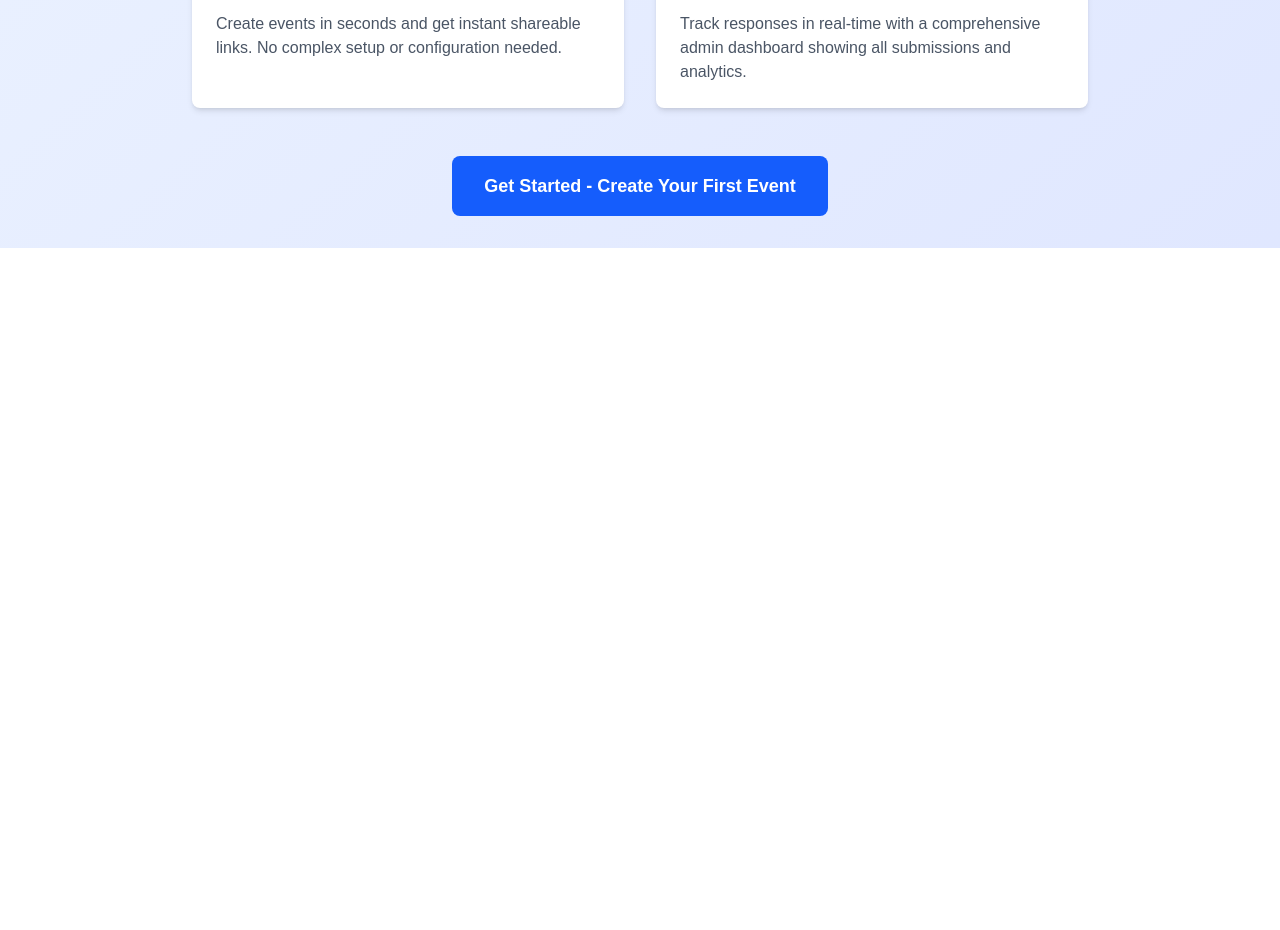
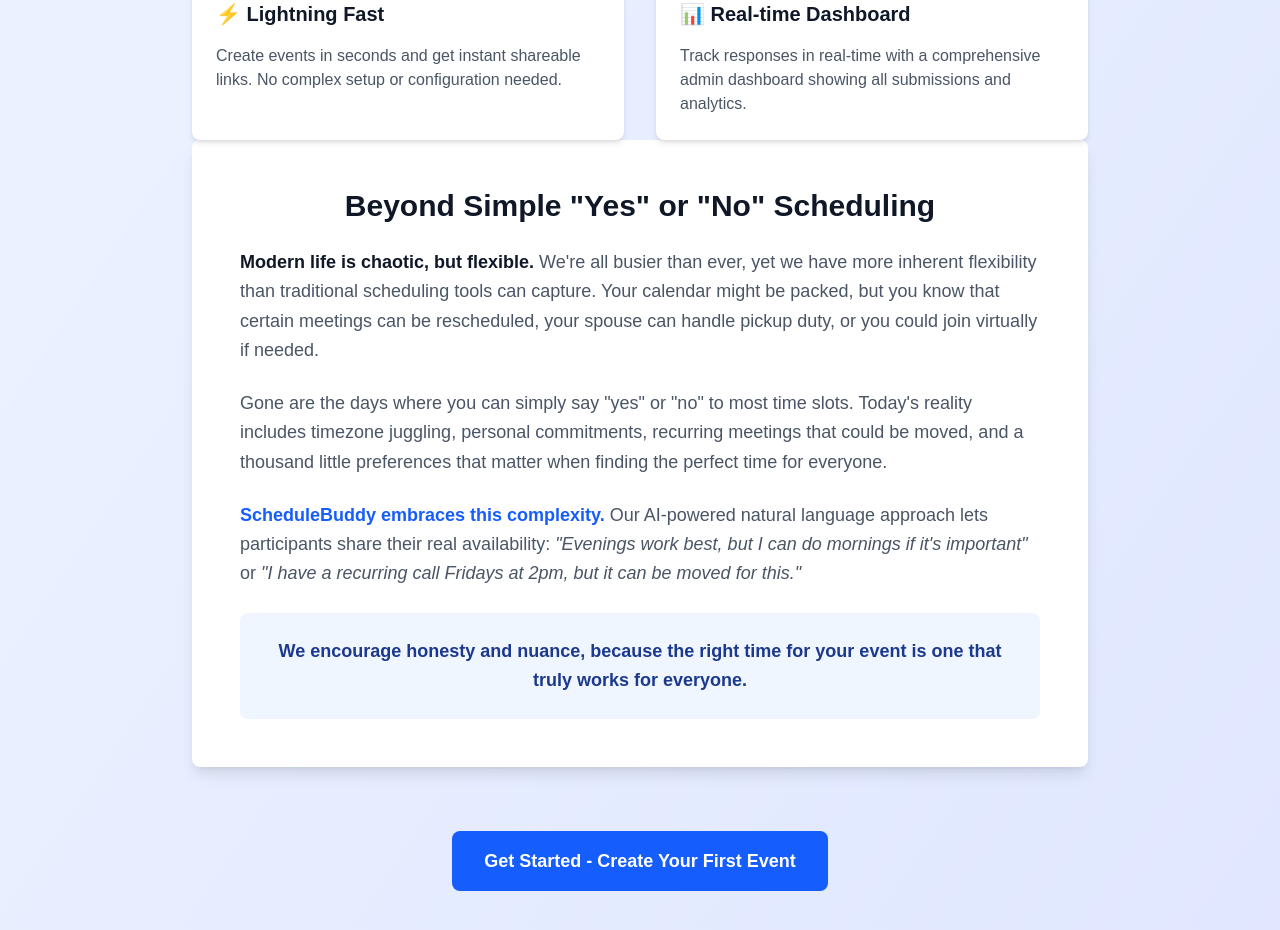
Before and after one commit to patrickjgilbert/sb5, a Next.js app in the folder schedulebuddy/: page / in a window 1280 px wide. Shown: the part 936-1866 px from the top of the page. Before the commit the page ends 1184 px from the top, so only its background shows below. Built offline with nearby package versions, Linux system fonts and the light colour scheme.

Commit message:
Enhance homepage: add top padding, update description, add compelling value proposition section about modern scheduling complexity

```diff
--- a/schedulebuddy/src/app/page.tsx
+++ b/schedulebuddy/src/app/page.tsx
@@ -13,14 +13,14 @@
 
   return (
     <div className="min-h-screen bg-gradient-to-br from-blue-50 to-indigo-100 dark:from-gray-900 dark:to-gray-800">
-      <div className="container mx-auto px-4 py-8">
+      <div className="container mx-auto px-4 py-16">
         {/* Hero Section */}
         <div className="text-center mb-12">
           <h1 className="text-4xl sm:text-6xl font-bold text-gray-900 dark:text-white mb-6">
             Schedule<span className="text-blue-600">Buddy</span>
           </h1>
           <p className="text-xl text-gray-600 dark:text-gray-300 mb-8 max-w-2xl mx-auto">
-            The smart way to coordinate group meetings. Collect availability from everyone and get AI-powered recommendations for the best meeting times.
+            The smart way to coordinate events and meetings. Collect availability from everyone and get AI-powered recommendations for the best meeting times.
           </p>
 
           <div className="flex flex-col sm:flex-row gap-4 justify-center">
@@ -159,6 +159,35 @@
           </div>
         </div>
 
+        {/* Value Proposition Section */}
+        <div className="max-w-4xl mx-auto mb-16">
+          <div className="bg-white dark:bg-gray-800 rounded-lg shadow-lg p-8 md:p-12">
+            <h2 className="text-3xl font-bold text-gray-900 dark:text-white mb-6 text-center">
+              Beyond Simple &quot;Yes&quot; or &quot;No&quot; Scheduling
+            </h2>
+
+            <div className="text-lg text-gray-600 dark:text-gray-300 leading-relaxed space-y-6">
+              <p>
+                <strong className="text-gray-900 dark:text-white">Modern life is chaotic, but flexible.</strong> We&apos;re all busier than ever, yet we have more inherent flexibility than traditional scheduling tools can capture. Your calendar might be packed, but you know that certain meetings can be rescheduled, your spouse can handle pickup duty, or you could join virtually if needed.
+              </p>
+
+              <p>
+                Gone are the days where you can simply say &quot;yes&quot; or &quot;no&quot; to most time slots. Today&apos;s reality includes timezone juggling, personal commitments, recurring meetings that could be moved, and a thousand little preferences that matter when finding the perfect time for everyone.
+              </p>
+
+              <p>
+                <strong className="text-blue-600">ScheduleBuddy embraces this complexity.</strong> Our AI-powered natural language approach lets participants share their real availability: <em>&quot;Evenings work best, but I can do mornings if it&apos;s important&quot;</em> or <em>&quot;I have a recurring call Fridays at 2pm, but it can be moved for this.&quot;</em>
+              </p>
+
+              <p className="text-center bg-blue-50 dark:bg-blue-900/20 p-6 rounded-lg">
+                <strong className="text-blue-900 dark:text-blue-100">
+                  We encourage honesty and nuance, because the right time for your event is one that truly works for everyone.
+                </strong>
+              </p>
+            </div>
+          </div>
+        </div>
+
         {/* CTA */}
         <div className="text-center mt-12">
           <Link
```
